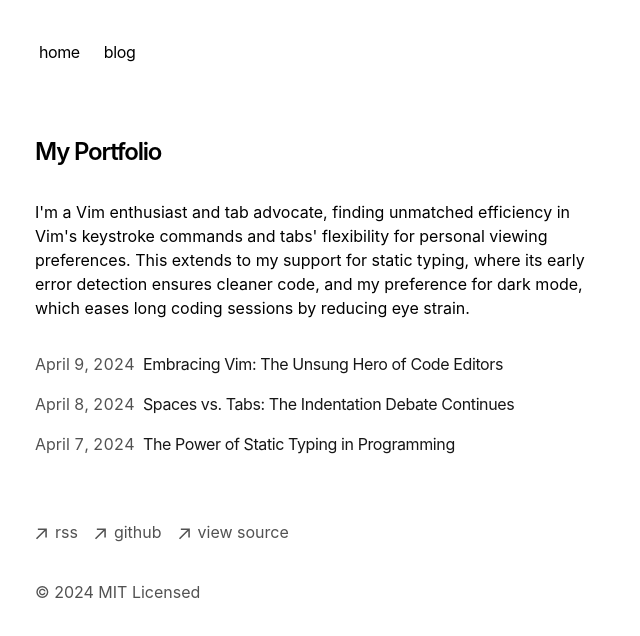
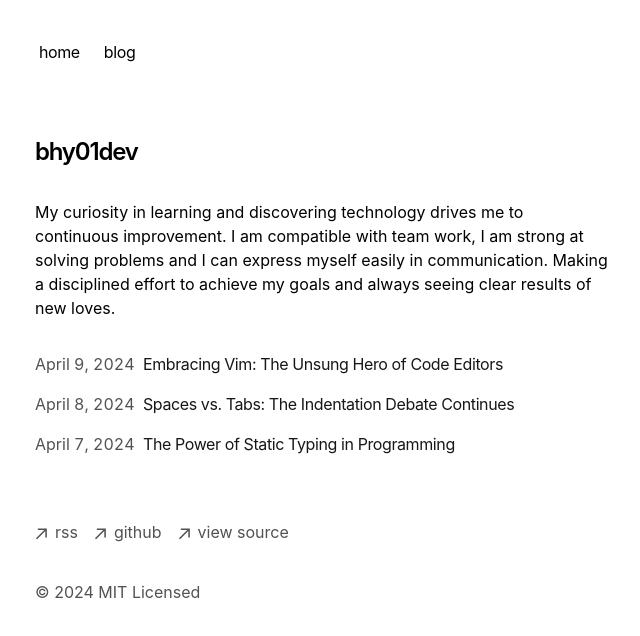
Before and after one commit to bhy01dev/bhy01dev, a Next.js app: page / in a window 1280 px wide. Shown: the top 636 px of the page, without its empty margins (317-957 px from the left). Built offline with nearby package versions, Linux system fonts and the light colour scheme.

Commit message:
Update page.tsx

```diff
--- a/app/page.tsx
+++ b/app/page.tsx
@@ -4,14 +4,10 @@ export default function Page() {
   return (
     <section>
       <h1 className="mb-8 text-2xl font-semibold tracking-tighter">
-        My Portfolio
+        bhy01dev
       </h1>
       <p className="mb-4">
-        {`I'm a Vim enthusiast and tab advocate, finding unmatched efficiency in
-        Vim's keystroke commands and tabs' flexibility for personal viewing
-        preferences. This extends to my support for static typing, where its
-        early error detection ensures cleaner code, and my preference for dark
-        mode, which eases long coding sessions by reducing eye strain.`}
+        {`My curiosity in learning and discovering technology drives me to continuous improvement. I am compatible with team work, I am strong at solving problems and I can express myself easily in communication. Making a disciplined effort to achieve my goals and always seeing clear results of new loves.`}
       </p>
       <div className="my-8">
         <BlogPosts />
```
